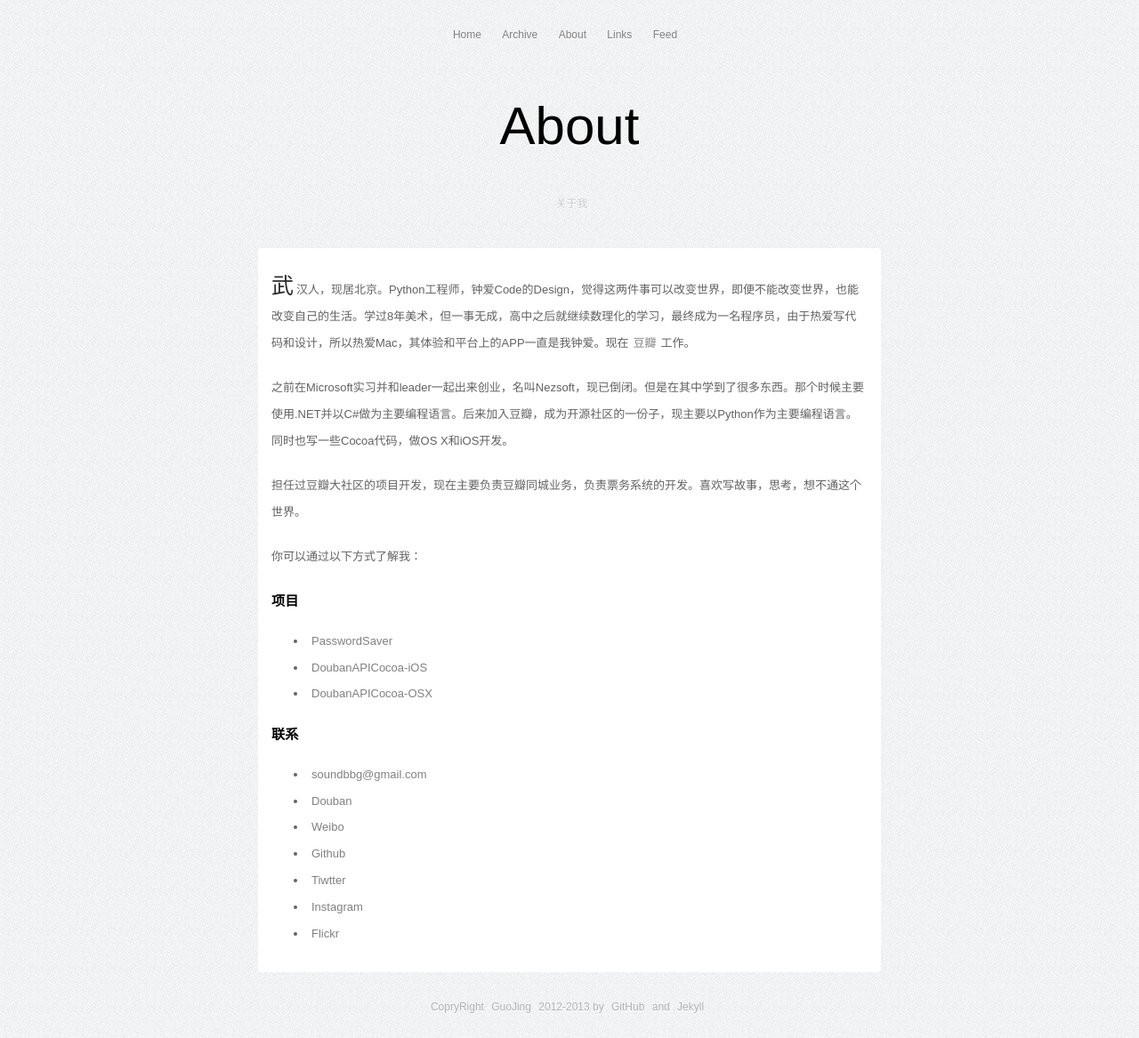
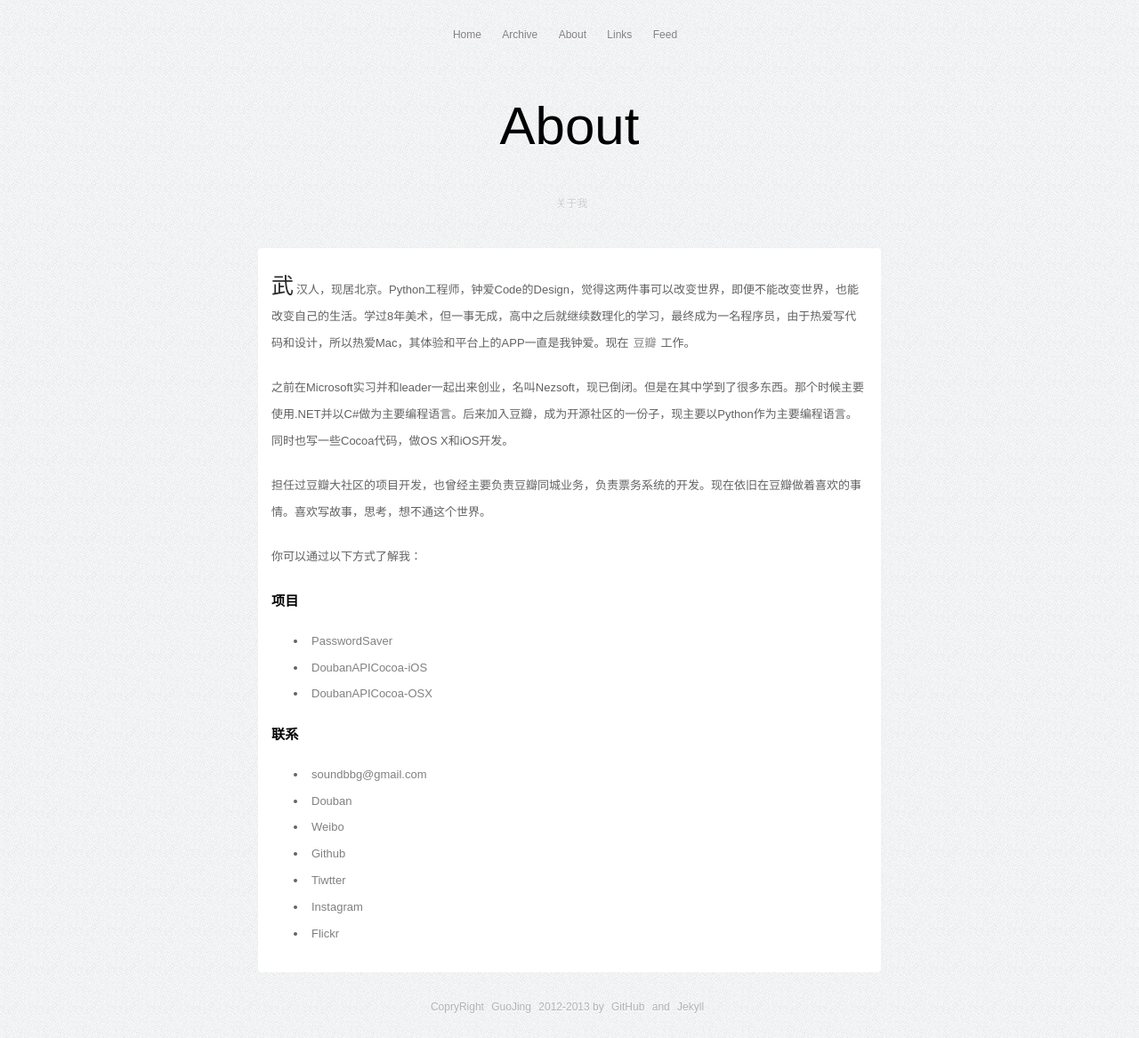
Before and after one commit to zwitzwit/guojing.github.com, a Jekyll site: the page built from about/more/index.md, in a window 1280 px wide. Shown: the whole page at 89% size. Built offline with Jekyll 4.4.1, drawn with Linux system fonts in a browser that asks for light colours; Markdown is read by kramdown in place of the engine named in the settings.

Commit message:
change about page

```diff
--- a/about/more/index.md
+++ b/about/more/index.md
@@ -7,7 +7,7 @@ description: 关于我
 
 之前在Microsoft实习并和leader一起出来创业，名叫Nezsoft，现已倒闭。但是在其中学到了很多东西。那个时候主要使用.NET并以C#做为主要编程语言。后来加入豆瓣，成为开源社区的一份子，现主要以Python作为主要编程语言。同时也写一些Cocoa代码，做OS X和iOS开发。
 
-担任过豆瓣大社区的项目开发，现在主要负责豆瓣同城业务，负责票务系统的开发。喜欢写故事，思考，想不通这个世界。
+担任过豆瓣大社区的项目开发，也曾经主要负责豆瓣同城业务，负责票务系统的开发。现在依旧在豆瓣做着喜欢的事情。喜欢写故事，思考，想不通这个世界。
 
 你可以通过以下方式了解我：
 
```
Also changed, not shown: about/index.md (+1 -1 lines).
